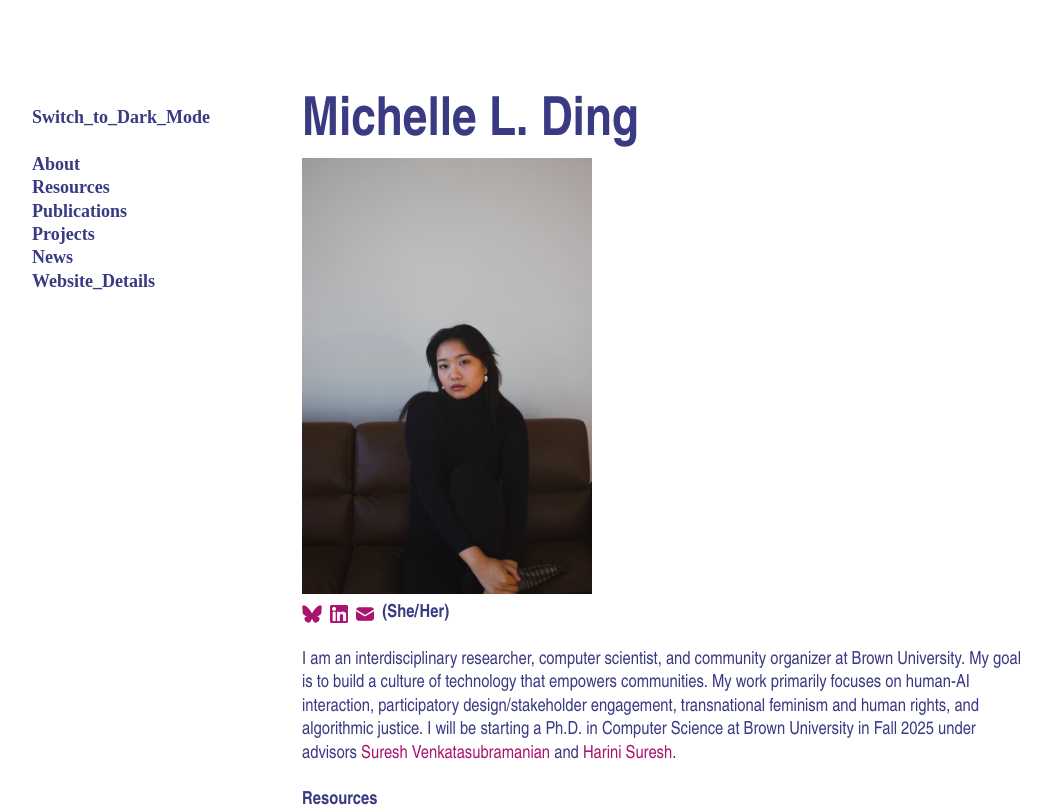
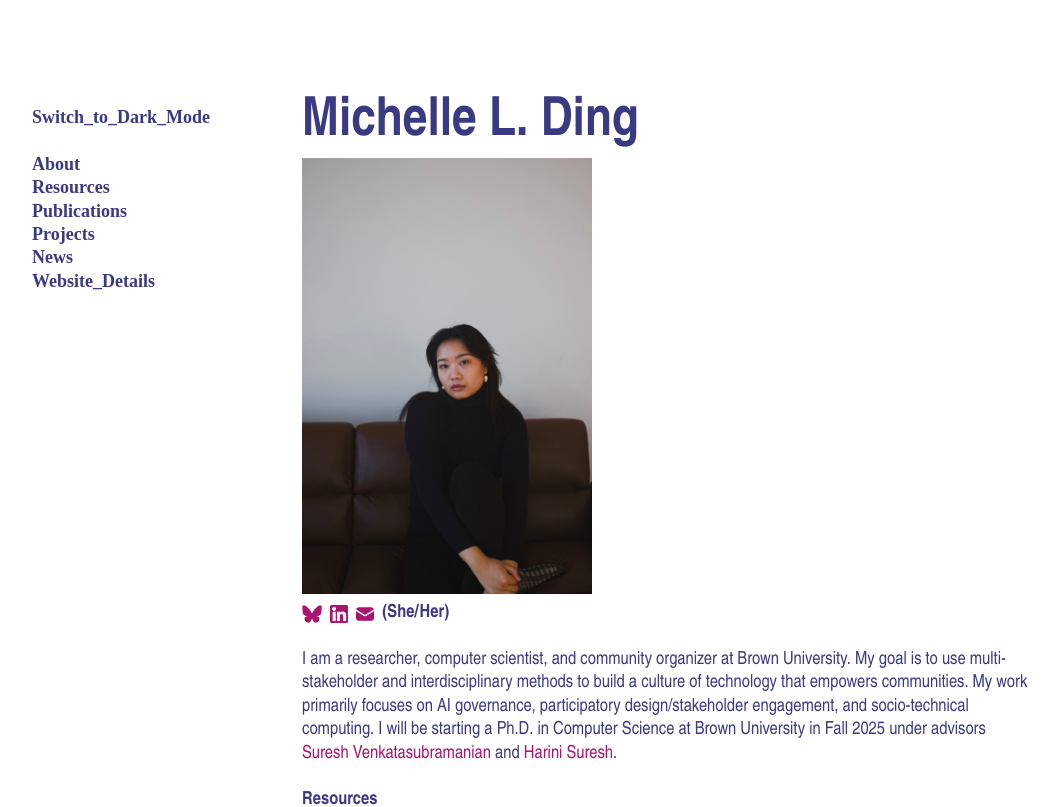
Before and after one commit to michelle-ding/michelle-ding.github.io, a React (Create React App) app: page / in a window 1280 px wide. Shown: the top 807 px of the page, without its empty margins (146-1204 px from the left). Built offline with nearby package versions, Linux system fonts and the light colour scheme; the HTML template or start-up script is replaced by a standard one.

Commit message:
Intro update

```diff
--- a/src/Body.tsx
+++ b/src/Body.tsx
@@ -62,10 +62,9 @@ function icons(logoval:boolean){
 function about_text(){
     return(
         <div id="about_text">
-            I am an interdisciplinary researcher, computer scientist, and community organizer at Brown University.
-            My goal is to build a culture of technology that empowers communities.
-            My work primarily focuses on human-AI interaction, participatory design/stakeholder engagement,
-            transnational feminism and human rights, and algorithmic justice. I will be starting a Ph.D. in Computer Science
+            I am a researcher, computer scientist, and community organizer at Brown University.
+            My goal is to use multi-stakeholder and interdisciplinary methods to build a culture of technology that empowers communities.
+            My work primarily focuses on AI governance, participatory design/stakeholder engagement, and socio-technical computing. I will be starting a Ph.D. in Computer Science
             at Brown University in Fall 2025 under advisors <a href="https://vivo.brown.edu/display/suresh" id="ref" target="_blank">
                 Suresh Venkatasubramanian
                     </a> and <a href="https://harinisuresh.com/" id="ref" target="_blank">Harini Suresh</a>.
```
